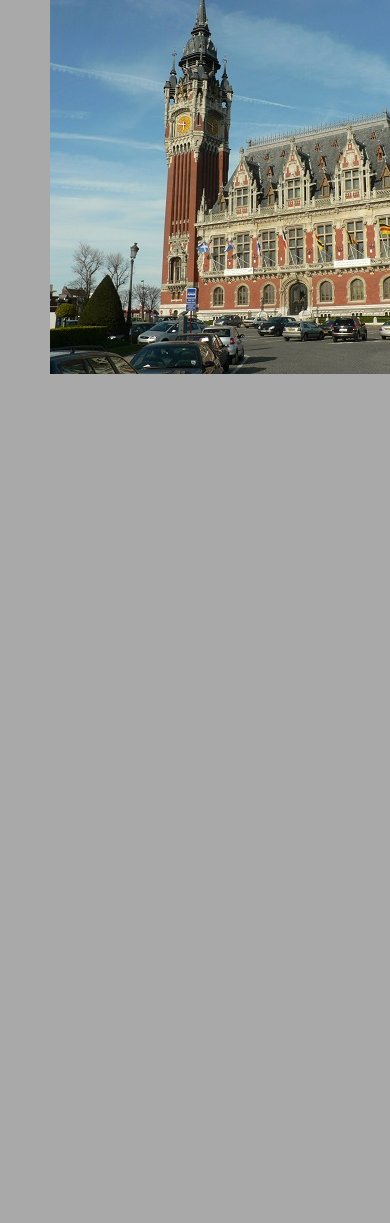
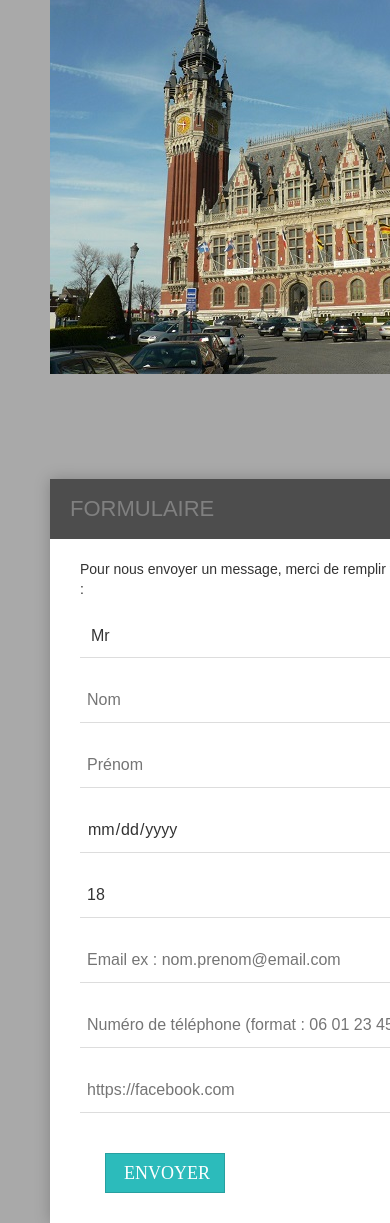
Before and after one commit to gabcaron/dev-mobile-tp2, a PHP site: page / in a window 390 px wide; the page is wider, and only the part inside the window is pictured. Shown: the part 1346-2569 px from the top of that part. Before the commit the page ends 1720 px from the top of that part, so only its background shows below. Run offline with PHP 8.4, Linux system fonts and the light colour scheme.

Commit message:
remise formulaire et codage responsive formulaire

```diff
--- a/css/style.css
+++ b/css/style.css
@@ -215,6 +215,115 @@ section{
     background-color: indianred;
 }
 
+#erreur p {
+    font-size: 13px;
+    margin-top: -12px;
+}
+
+.button {
+    padding-left: 90px;
+}
+
+button {
+    margin-left: .5em;
+    color: black;
+    border-radius: 1em;
+    padding-left: 1em;
+    padding-right: 1em;
+    padding-top: 0.2em;
+    padding-bottom: 0.2em;
+    background-color: #F6B27D;
+}
+
+button:hover {
+    background-color: #F5AA6F;
+}
+
+.signup{
+    background-color: white;
+    font-family: arial, sans-serif;
+    width: 500px;
+    padding: 30px;
+    margin: 50px auto;
+    margin-top: 100px;
+    box-shadow: 0px 0px 15px rgba(0, 0, 0, 0.22);
+    -moz-box-shadow: 0px 0px 15px rgba(0, 0, 0, 0.22);
+    -webkit-box-shadow:  0px 0px 15px rgba(0, 0, 0, 0.22);
+
+}
+.signup h2{
+    background: #4D4D4D;
+    text-transform: uppercase;
+    text-align: left;
+    font-family: arial, sans-serif;
+    color: grey;
+    font-size: 22px;
+    font-weight: 100;
+    padding: 20px;
+    margin: -30px -30px 20px -30px;
+}
+.signup input[type="text"],
+.signup input[type="date"],
+.signup input[type="datetime"],
+.signup input[type="email"],
+.signup input[type="number"],
+.signup input[type="search"],
+.signup input[type="time"],
+.signup input[type="url"],
+.signup input[type="password"],
+.signup input[type="tel"],
+.signup textarea,
+.signup select
+{
+    box-sizing: border-box;
+    -webkit-box-sizing: border-box;
+    -moz-box-sizing: border-box;
+    outline: none;
+    display: block;
+    width: 100%;
+    padding: 7px;
+    border: none;
+    border-bottom: 1px solid;
+    border-color: #ddd;
+    background: transparent;
+    margin-bottom: 20px;
+    font: 16px Arial, sans-serif;
+    height: 45px;
+}
+.signup textarea{
+    resize:none;
+    overflow: hidden;
+}
+.signup input[type="button"],
+.signup input[type="submit"]{
+    /*-moz-box-shadow: inset 0px 1px 0px 0px #45D6D6;
+    -webkit-box-shadow: inset 0px 1px 0px 0px #45D6D6;
+    box-shadow: inset 0px 1px 0px 0px #45D6D6;*/
+    background-color: #2CBBBB;
+    border: 1px solid #27A0A0;
+    /*border-radius: 20px;*/
+    display: inline-block;
+    /*position: absolute;
+    left: -100px;*/
+    cursor: pointer;
+    color: #FFFFFF;
+    font-family: arial sans-serif;
+    font-size: 18px;
+    padding: 8px 18px;
+    text-decoration: none;
+    text-transform: uppercase;
+    width: 120px;
+    height: 40px;
+    margin-left: 5%;/*50%*/
+    margin-top: 20px;
+}
+.signup input[type="button"]:hover,
+.signup input[type="submit"]:hover {
+    background-color:#34CACA;
+}
+
+
+
 @media only screen
 and (min-device-width : 320px)
 and (max-device-width : 480px) {
@@ -230,4 +339,30 @@ and (max-device-width : 480px) {
     img{
         width: 100%;
     }
+
+    #formulaire{
+        margin: 0%;
+    }
+
+    .signup{
+        width: 80vw;
+        margin-left: 0%;
+        margin-right: 0%;
+    }
+
+    .signup input[type="text"],
+    .signup input[type="date"],
+    .signup input[type="datetime"],
+    .signup input[type="email"],
+    .signup input[type="number"],
+    .signup input[type="search"],
+    .signup input[type="time"],
+    .signup input[type="url"],
+    .signup input[type="password"],
+    .signup input[type="tel"],
+    .signup textarea,
+    .signup select {
+        font-size: 2.3vh;
+    }
+
 }
--- a/index.html
+++ b/index.html
@@ -30,8 +30,42 @@
         <section>
             <img src="images/calais.jpg" alt="Cette belle ville de Calais"/>
         </section>
-        <section>
-
+        <section id="formulaire">
+            <div class="signup">
+                <form action="/contact" method="post">
+                    <h2>Formulaire</h2>
+                    <p>Pour nous envoyer un message, merci de remplir tous les champs du formulaire :</p>
+                    <div>
+                        <select name="civility" size="1">
+                            <option>Mr</option>
+                            <option>Mme</option>
+                            <option>Mlle</option>
+                        </select>
+                    </div>
+                    <div>
+                        <input type="text" id="nom" required="required" placeholder="Nom"/>
+                    </div>
+                    <div>
+                        <input type="text" id="prenom" required="required" placeholder="Prénom"/>
+                    </div>
+                    <div>
+                        <input type="date" id="naissance" required="required"/>
+                    </div>
+                    <div>
+                        <input type="number" id="age" required="required" min="1" max="100" value="18" placeholder="Age"/>
+                    </div>
+                    <div id="erreur">
+                        <input type="email" id="courriel" placeholder="Email ex : nom.prenom@email.com" required="required"/>
+                    </div>
+                    <div>
+                        <input type="tel" id="phone" pattern="[0-9]{2} [0-9]{2} [0-9]{2} [0-9]{2} [0-9]{2}" placeholder="Numéro de téléphone (format : 06 01 23 45 67)"/>
+                    </div>
+                    <div>
+                        <input type="url" name="url" id="url" placeholder="https://facebook.com" pattern="https://.*" size="60" required="required"/>
+                    </div>
+                    <input type="button" value="Envoyer" />
+                </form>
+            </div>
         </section>
         <footer>
 
```
